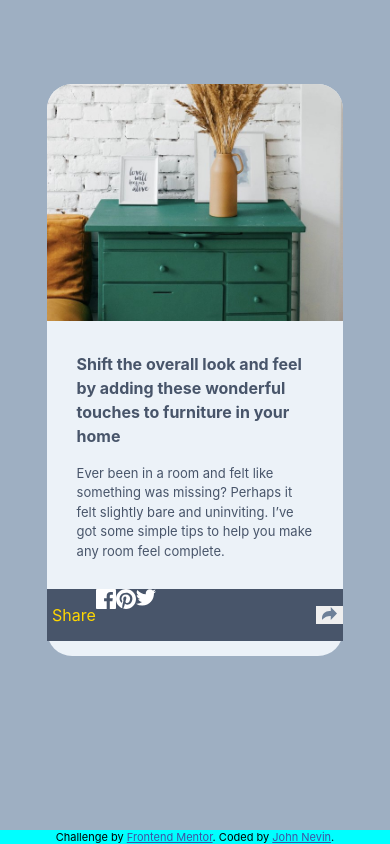
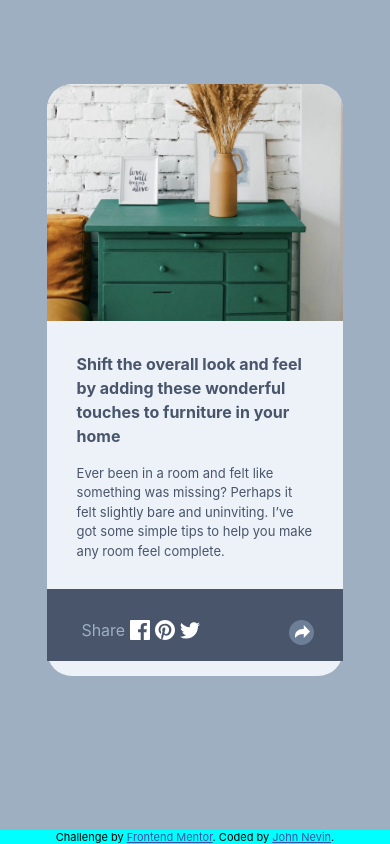
Before and after one commit to neville-bot/article_preview, a website: page index.html in a window 390 px wide. Drawn offline with Linux system fonts and the light colour scheme.

Commit message:
added new colors/fonts spacing on active state

```diff
--- a/index.html
+++ b/index.html
@@ -34,7 +34,7 @@
         </p></div>
         <div class="social-container">
           <div class="active-social-container">
-            <div class="social-info"> <p style="color:gold">Share</p>
+            <div class="social-info"> <p style="color:hsl(212, 23%, 69%)">Share</p>
             <svg xmlns="http://www.w3.org/2000/svg" width="20" height="20"><path fill="#FFF" d="M18.896 0H1.104C.494 0 0 .494 0 1.104v17.793C0 19.506.494 20 1.104 20h9.58v-7.745H8.076V9.237h2.606V7.01c0-2.583 1.578-3.99 3.883-3.99 1.104 0 2.052.082 2.329.119v2.7h-1.598c-1.254 0-1.496.597-1.496 1.47v1.928h2.989l-.39 3.018h-2.6V20h5.098c.608 0 1.102-.494 1.102-1.104V1.104C20 .494 19.506 0 18.896 0z"/></svg>
             <svg xmlns="http://www.w3.org/2000/svg" width="20" height="20"><path fill="#FFF" d="M10 0C4.478 0 0 4.477 0 10c0 4.237 2.636 7.855 6.356 9.312-.088-.791-.167-2.005.035-2.868.182-.78 1.172-4.97 1.172-4.97s-.299-.6-.299-1.486c0-1.39.806-2.428 1.81-2.428.852 0 1.264.64 1.264 1.408 0 .858-.545 2.14-.828 3.33-.236.995.5 1.807 1.48 1.807 1.778 0 3.144-1.874 3.144-4.58 0-2.393-1.72-4.068-4.177-4.068-2.845 0-4.515 2.135-4.515 4.34 0 .859.331 1.781.745 2.281a.3.3 0 01.069.288l-.278 1.133c-.044.183-.145.223-.335.134-1.249-.581-2.03-2.407-2.03-3.874 0-3.154 2.292-6.052 6.608-6.052 3.469 0 6.165 2.473 6.165 5.776 0 3.447-2.173 6.22-5.19 6.22-1.013 0-1.965-.525-2.291-1.148l-.623 2.378c-.226.869-.835 1.958-1.244 2.621.937.29 1.931.446 2.962.446 5.522 0 10-4.477 10-10S15.522 0 10 0z"/></svg>
             <svg xmlns="http://www.w3.org/2000/svg" width="20" height="17"><path fill="#FFF" d="M20 2.172a8.192 8.192 0 01-2.357.646 4.11 4.11 0 001.804-2.27 8.22 8.22 0 01-2.605.996A4.096 4.096 0 0013.847.248c-2.65 0-4.596 2.472-3.998 5.037A11.648 11.648 0 011.392 1a4.109 4.109 0 001.27 5.478 4.086 4.086 0 01-1.858-.513c-.045 1.9 1.318 3.679 3.291 4.075a4.113 4.113 0 01-1.853.07 4.106 4.106 0 003.833 2.849A8.25 8.25 0 010 14.658a11.616 11.616 0 006.29 1.843c7.618 0 11.922-6.434 11.663-12.205A8.354 8.354 0 0020 2.172z"/></svg>
@@ -44,14 +44,15 @@
               <strong>Michelle Apleton</strong> <br />28 Jun 2020
             </p>
           </div> -->
-          <button onclick="" style="border: none;">
+          <button onclick="" style="border: none;background:hsl(214, 17%, 51%)">
             <svg xmlns="http://www.w3.org/2000/svg" width="15" height="13">
               <path
-                fill="#6E8098"
+                fill="white"
                 d="M15 6.495L8.766.014V3.88H7.441C3.33 3.88 0 7.039 0 10.936v2.049l.589-.612C2.59 10.294 5.422 9.11 8.39 9.11h.375v3.867L15 6.495z"
               />
             </svg>
-          </button>          </div>
+          </button>
+        </div>
 
         <!-- </div>  -->
       </div>
--- a/styles.css
+++ b/styles.css
@@ -62,26 +62,20 @@ body {
   align-items: center;
   padding-top: 5%;
 }
-.active-social-container {
-  width: 100%;
-  left: 0;
-  bottom: 0;
-  display: flex;
-  flex-direction: row;
-  justify-content: space-between;
-  align-items: center;
-  background-color: hsl(217, 19%, 35%);
-}
+
 .author-info {
   display: flex;
   flex-direction: row;
 }
+/* picture and info, or active state share and
+social buttons */
 .social-info {
   display: flex;
   flex-direction: row;
   justify-content: space-between;
   padding-left: 5px;
 }
+
 .social-container img {
   width: 50px;
   height: 50px;
@@ -114,4 +108,27 @@ body {
     flex-direction: column;
     align-items: center;
   }
+  .active-social-container {
+    width: 100%;
+    left: 0;
+    bottom: 0;
+    display: flex;
+    flex-direction: row;
+    justify-content: space-around;
+    align-items: center;
+    background-color: hsl(217, 19%, 35%);
+    padding-top: 5%;
+  }
+  .active-social-container button {
+    justify-content: flex-end;
+    height: 25px;
+    width: 25px;
+    border-radius: 50%;
+  }
+  .social-info {
+    width: 40%;
+    align-items: inherit;
+    padding-bottom: 5px;
+    padding-right: 30px;
+  }
 }
```
